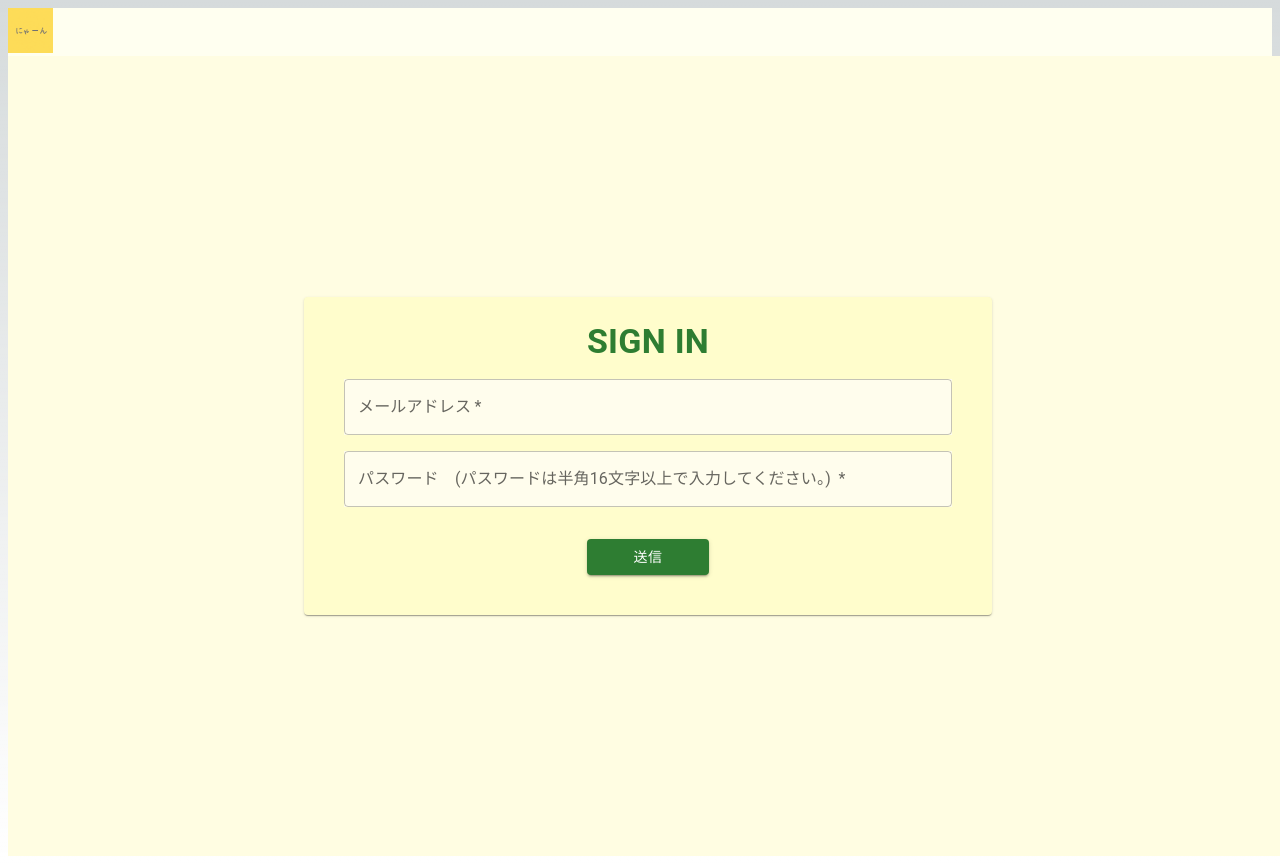
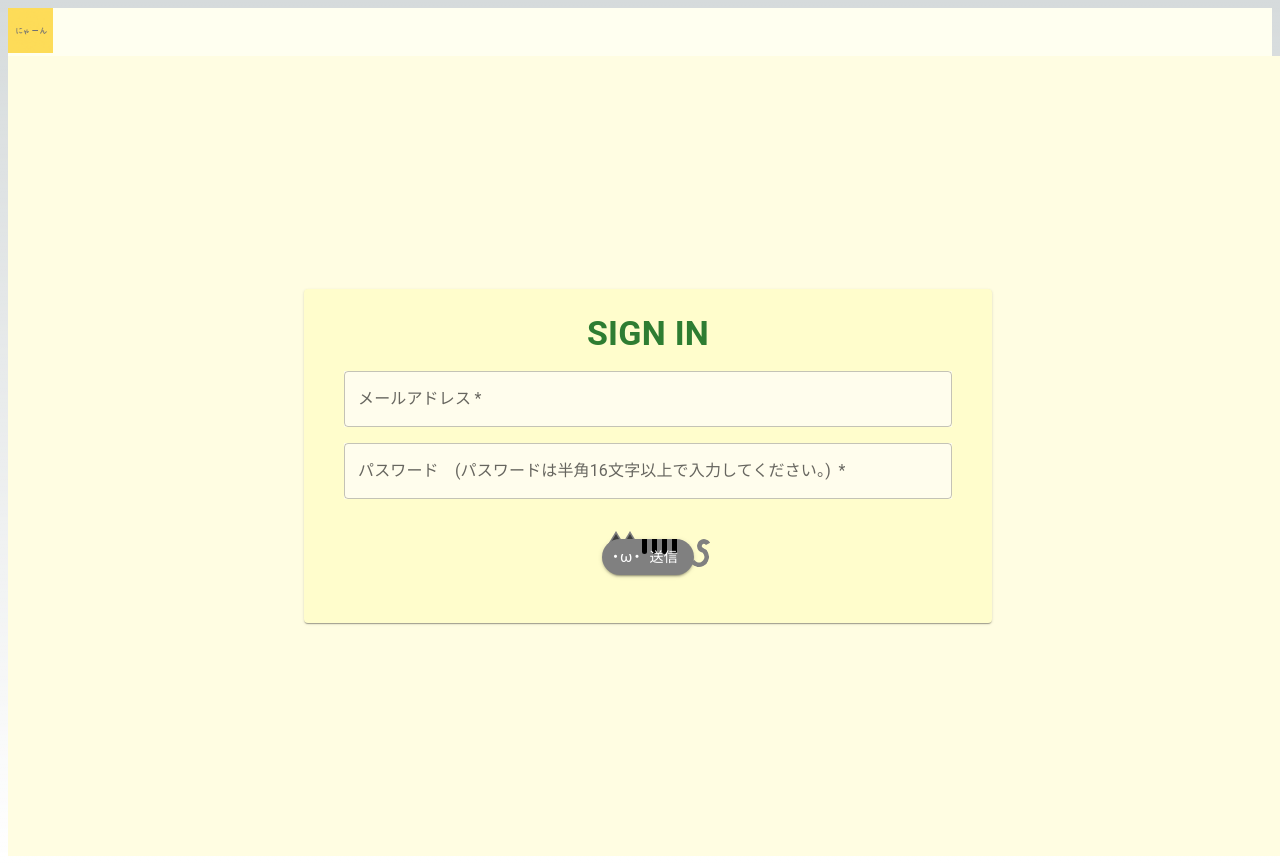
Before and after one commit to Sea10wood/tumaguro_frontend, a Next.js app: page /signin in a window 1280 px wide. Built offline with nearby package versions, Linux system fonts and the light colour scheme.

Commit message:
add:ボタンのカスタマイズ #36

```diff
--- a/src/components/Todo/AddTodo.tsx
+++ b/src/components/Todo/AddTodo.tsx
@@ -9,19 +9,21 @@ import {
 } from "@mui/material";
 import Image from "next/image";
 import { useState } from "react";
+import { CustomButton } from "../common/CustomButton";
 import DatePick from "../common/DatePick";
 
 export default function AddTodo() {
     const [isOpen, setIsOpen] = useState(false);
     return (
         <div>
-            <Button
+            <CustomButton
                 onClick={() => {
                     setIsOpen(!isOpen);
                 }}
-            >
-                Open
-            </Button>
+                primaryColor="#C5956B"
+                secondaryColor="#C37349"
+                buttonName="Open"
+            />
             <Modal
                 open={isOpen}
                 onClose={() => setIsOpen(false)}
--- a/src/components/common/CustomButton.tsx
+++ b/src/components/common/CustomButton.tsx
@@ -1,28 +1,165 @@
-import { Box, Button, CircularProgress, Typography } from "@mui/material";
+import {
+    Box,
+    Button,
+    ButtonProps,
+    CircularProgress,
+    Typography,
+} from "@mui/material";
 
-export const CustomButton = ({ buttonName }: { buttonName: string }) => {
+export const CustomButton = (
+    props: {
+        buttonName: string;
+        primaryColor: string;
+        secondaryColor: string;
+    } & ButtonProps
+) => {
     return (
+        <Box component="div" position="relative" padding={1}>
             <Button
                 sx={{
                     position: "relative",
                     borderRadius: "999px",
                     textTransform: "none",
                     paddingLeft: 0.8,
+                    zIndex: 100,
+                    backgroundColor: props.primaryColor,
+                    ":hover": {
+                        backgroundColor: props.primaryColor,
+                    },
                 }}
+                {...props}
                 variant="contained"
             >
                 <Box
                     position="absolute"
                     component="div"
                     sx={{
-                    borderBottom: `20px solid #03A400`,
+                        backgroundColor: props.secondaryColor,
+                        width: "5px",
+                        height: "15px",
+                        left: 40,
+                        top: 0,
+                        borderEndEndRadius: "100px",
+                        borderEndStartRadius: "100px",
+                        zIndex: -10,
+                    }}
+                />
+                <Box
+                    position="absolute"
+                    component="div"
+                    sx={{
+                        backgroundColor: props.secondaryColor,
+                        width: "5px",
+                        height: "15px",
+                        left: 50,
+                        top: 0,
+                        borderEndEndRadius: "100px",
+                        borderEndStartRadius: "100px",
+                        zIndex: -10,
+                    }}
+                />
+                <Box
+                    position="absolute"
+                    component="div"
+                    sx={{
+                        backgroundColor: props.secondaryColor,
+                        width: "5px",
+                        height: "15px",
+                        left: 60,
+                        top: 0,
+                        borderEndEndRadius: "100px",
+                        borderEndStartRadius: "100px",
+                        zIndex: -10,
+                    }}
+                />
+                <Box
+                    position="absolute"
+                    component="div"
+                    sx={{
+                        backgroundColor: props.secondaryColor,
+                        width: "5px",
+                        height: "15px",
+                        left: 70,
+                        top: 0,
+                        borderEndEndRadius: "100px",
+                        borderEndStartRadius: "100px",
+                        zIndex: -10,
+                    }}
+                />
+                <Typography
+                    variant="caption"
+                    sx={{
+                        fontSize: "15px",
+                        letterSpacing: -3,
+                        paddingRight: 1,
+                        zIndex: 120,
+                    }}
+                >
+                    ・ω・
+                </Typography>
+                {props.buttonName}
+                <CircularProgress
+                    value={60}
+                    thickness={15}
+                    variant="determinate"
+                    size={14}
+                    sx={{
+                        position: "absolute",
+                        right: -17,
+                        top: 0,
+                        rotate: "200deg",
+                        zIndex: 95,
+                        borderRadius: "999px",
+                        color: props.primaryColor,
+                        ":hover": {
+                            color: props.primaryColor,
+                        },
+                    }}
+                />
+                <CircularProgress
+                    value={60}
+                    thickness={10}
+                    variant="determinate"
+                    size={20}
+                    sx={{
+                        position: "absolute",
+                        right: -15,
+                        rotate: "20deg",
+                        zIndex: 95,
+                        color: props.primaryColor,
+                        ":hover": {
+                            color: props.primaryColor,
+                        },
+                    }}
+                />
+            </Button>
+
+            <Box
+                position="absolute"
+                component="div"
+                sx={{
+                    borderBottom: `20px solid ${props.primaryColor}`,
                     borderLeft: "12px solid transparent",
                     borderRight: "12px solid transparent",
                     width: 0,
                     height: 0,
-                    left: 18,
-                    top: -10,
-                    zIndex: -10,
+                    left: 24,
+                    top: 0,
+                    zIndex: 90,
+                }}
+            />
+            <Box
+                position="absolute"
+                component="div"
+                sx={{
+                    borderBottom: `20px solid ${props.primaryColor}`,
+                    borderLeft: "12px solid transparent",
+                    borderRight: "12px solid transparent",
+                    width: 0,
+                    height: 0,
+                    left: 10,
+                    top: 0,
+                    zIndex: 90,
                 }}
             />
             <Box
@@ -35,25 +172,12 @@ export const CustomButton = ({ buttonName }: { buttonName: string }) => {
                     opacity: 0.5,
                     width: 0,
                     height: 0,
-                    left: 9,
-                    top: -5,
-                    zIndex: -5,
+                    left: 30,
+                    top: 3,
+                    zIndex: 90,
                 }}
             />
-            <Box
-                position="absolute"
-                component="div"
-                sx={{
-                    borderBottom: `20px solid #03A400`,
-                    borderLeft: "12px solid transparent",
-                    borderRight: "12px solid transparent",
-                    width: 0,
-                    height: 0,
-                    left: 3,
-                    top: -10,
-                    zIndex: -10,
-                }}
-            />
+
             <Box
                 position="absolute"
                 component="div"
@@ -64,44 +188,11 @@ export const CustomButton = ({ buttonName }: { buttonName: string }) => {
                     opacity: 0.5,
                     width: 0,
                     height: 0,
-                    left: 24,
-                    top: -5,
-                    zIndex: -5,
+                    left: 16,
+                    top: 3,
+                    zIndex: 90,
                 }}
             />
-            <Typography
-                variant="caption"
-                sx={{ fontSize: "15px", letterSpacing: -3, paddingRight: 1 }}
-            >
-                ・ω・
-            </Typography>
-            {buttonName}
-            <CircularProgress
-                value={60}
-                thickness={15}
-                variant="determinate"
-                size={14}
-                sx={{
-                    position: "absolute",
-                    right: -17,
-                    top: 0,
-                    rotate: "200deg",
-                    zIndex: -10,
-                    borderRadius: "999px",
-                }}
-            />
-            <CircularProgress
-                value={60}
-                thickness={10}
-                variant="determinate"
-                size={20}
-                sx={{
-                    position: "absolute",
-                    right: -15,
-                    rotate: "20deg",
-                    zIndex: -10,
-                }}
-            />
-        </Button>
+        </Box>
     );
 };
--- a/src/components/schedule/ScheduleCalender.tsx
+++ b/src/components/schedule/ScheduleCalender.tsx
@@ -1,7 +1,7 @@
 import { Schedule } from "@/types/schema";
 import dayGridPlugin from "@fullcalendar/daygrid";
 import FullCalendar from "@fullcalendar/react";
-import { Button, Paper, Typography } from "@mui/material";
+import { Paper, Typography } from "@mui/material";
 import axios from "axios";
 import { useEffect, useState } from "react";
 import { CustomDate } from "../common/CustomDate";
@@ -50,11 +50,6 @@ export const ScheduleCalendar = () => {
                         padding: 2,
                     }}
                 >
-                    <Button
-                        onClick={() => {
-                            console.log(schedule);
-                        }}
-                    ></Button>
                     <Typography>{schedule?.title}</Typography>
                     <Typography>
                         開始:
--- a/src/pages/signin.tsx
+++ b/src/pages/signin.tsx
@@ -1,16 +1,9 @@
-
-import React, { ChangeEvent, useState } from "react";
-import {
-  Box,
-  Button,
-  Paper,
-  Stack,
-  TextField,
-  Typography,
-} from "@mui/material";
-import { SigninUser } from "../types/schema";
+import { CustomButton } from "@/components/common/CustomButton";
+import { Box, Paper, Stack, TextField, Typography } from "@mui/material";
 import axios from "axios";
 import { useRouter } from "next/router";
+import { ChangeEvent, useState } from "react";
+import { SigninUser } from "../types/schema";
 const Signin = () => {
     const router = useRouter();
     const handleChange = (event: ChangeEvent<HTMLInputElement>) => {
@@ -91,19 +84,14 @@ const Signin = () => {
                             name="password"
                         />
                     </Stack>
-          <Typography style={{ textAlign: "center" }}>
-            <Box component="div" p={2}>
-              <Button
+                    <Box component="div" p={2} alignSelf="center">
+                        <CustomButton
                             onClick={handleSubmit}
-                sx={{
-                  width: "20%",
-                }}
-                variant="contained"
-              >
-                送信
-              </Button>
+                            buttonName="送信"
+                            primaryColor="gray"
+                            secondaryColor="black"
+                        />
                     </Box>
-          </Typography>
                 </Stack>
             </Paper>
         </Box>
```
Lines whose indentation alone changed are shown as unchanged.
